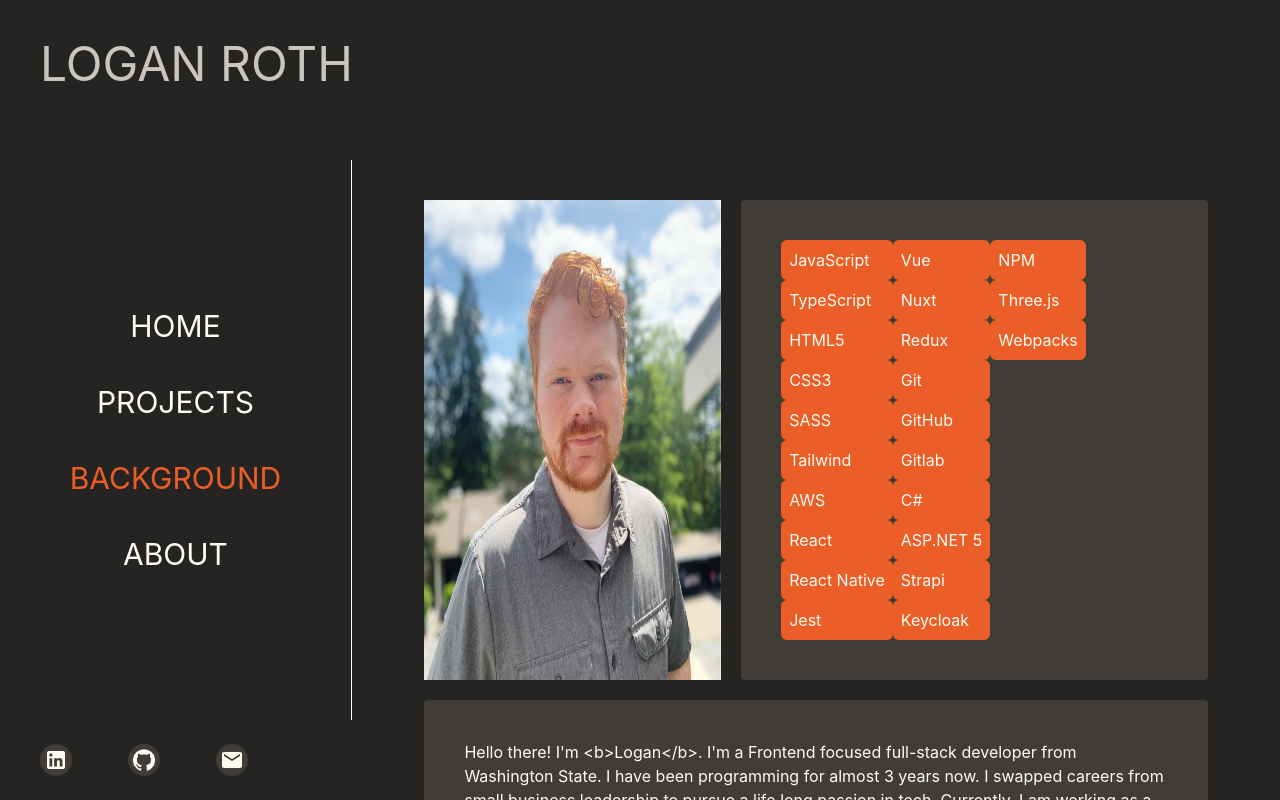
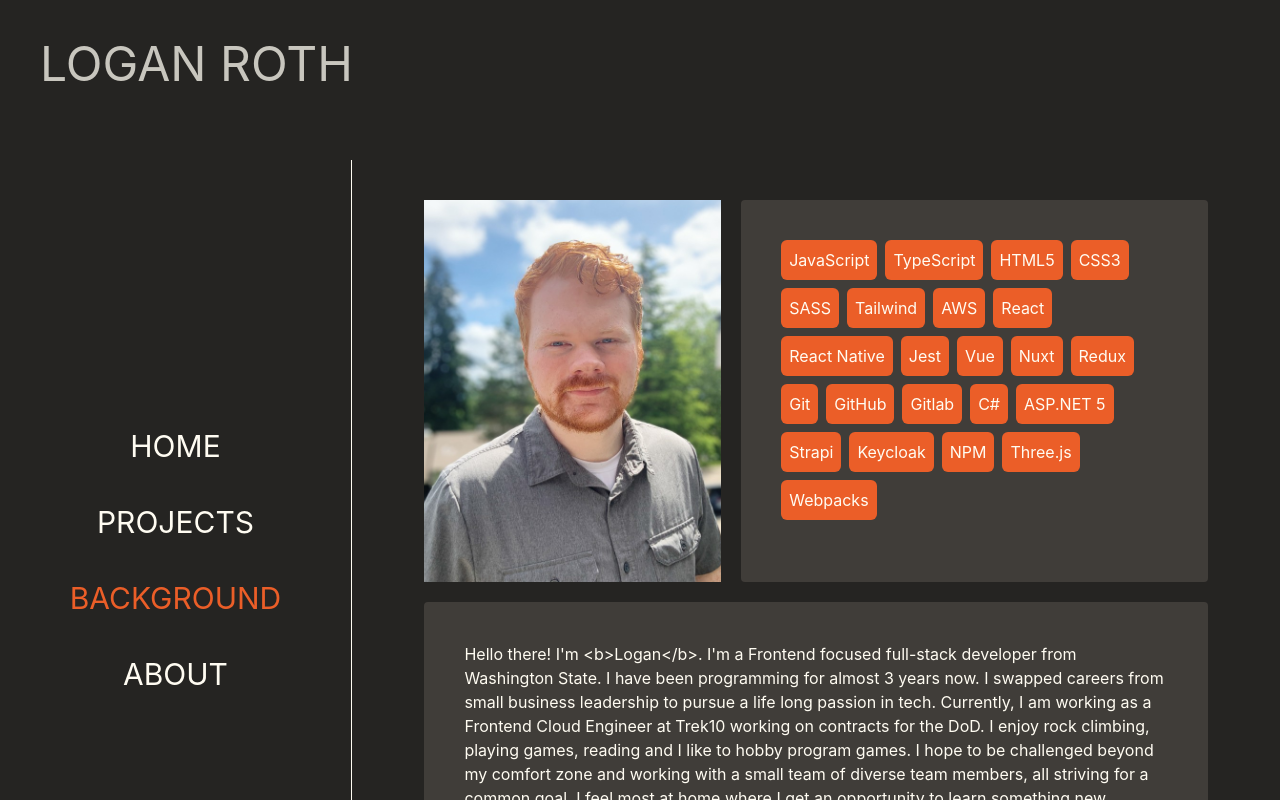
Before and after one commit to Lo-GR/portfolio2.0, a React (Create React App) app: page /background in a window 1280 px wide. Shown: the top 800 px of the page. Built offline with nearby package versions, Linux system fonts and the light colour scheme.

Commit message:
fix styling more

```diff
--- a/src/App.tsx
+++ b/src/App.tsx
@@ -6,14 +6,14 @@ import Footer from './components/Footer/Footer';
 import { globalConfig } from './utils/globalConfig';
 import { getHeight } from './utils/helpers';
 import classNames from "classnames";
-import { useState } from 'react';
+import { useState, useEffect } from 'react';
 import MobileNav from './components/MobileNav/MobileNav';
 import Projects from './components/Projects/Projects';
 import Background from './components/Background/Background';
 import About from './components/About/About';
 
 
-import { BrowserRouter, Routes, Route } from "react-router-dom";
+import { BrowserRouter, Routes, Route, useLocation } from "react-router-dom";
 
 function App() {
   const footerHeight: number = globalConfig.footer.height;
@@ -21,15 +21,25 @@ function App() {
   const contentHeight: string = getHeight(footerHeight + headerHeight);
 
   const [open, setOpen] = useState(false);
+  const [heightStyling, setHeightStyling] = useState(contentHeight);
+
+  const location = window.location.pathname;
+  // let heightStyling = contentHeight;
+
+  useEffect(() => {
+    if (location === '/background') {
+      setHeightStyling('h-full')
+    }
+  }, [location])
 
   const handleMobileNav = () => {
     setOpen(!open);
   }
 
   return (
-    <div className='h-full'>
+    <div className='md:h-full'>
       <Header open={open} handleOpen={handleMobileNav} />
-      <div className={classNames(contentHeight, 'flex flex-row relative')}>
+      <div className={classNames(heightStyling, 'flex flex-row relative')}>
         <BrowserRouter>
           <Nav />
           <MobileNav open={open} handleOpen={handleMobileNav} />
--- a/src/components/BackgroundWidgets/BackgroundSkills.tsx
+++ b/src/components/BackgroundWidgets/BackgroundSkills.tsx
@@ -8,8 +8,8 @@ interface BackgroundSkillsProps {
 
 export default function BackgroundSkills({ skills, className }: BackgroundSkillsProps) {
   return (
-    <div className={classNames(className, 'bg-dark-400 w-full h-full p-10 rounded')}>
-      <div className="flex flex-col flex-wrap text-light-500">
+    <div className={classNames(className, 'bg-dark-400 w-full p-10 rounded')}>
+      <div className="flex flex-wrap text-light-500 gap-2  h-3/4">
         {skills.map(skill => <SkillPill skill={skill} />)}
       </div>
     </div>
--- a/src/components/BackgroundWidgets/Blurb.tsx
+++ b/src/components/BackgroundWidgets/Blurb.tsx
@@ -6,7 +6,7 @@ interface BlurbProps {
 }
 export default function Blurb({ experience, className }: BlurbProps) {
   return (
-    <div className={classNames(className, 'bg-dark-400 h-full w-full p-10 rounded')}>
+    <div className={classNames(className, 'bg-dark-400 w-full p-10 rounded')}>
       <p className='text-light-500'> {experience} </p>
     </div>
   )
--- a/src/components/BackgroundWidgets/Portrait.tsx
+++ b/src/components/BackgroundWidgets/Portrait.tsx
@@ -7,8 +7,8 @@ interface PortraitProps {
 
 export default function Portrait({ image, className }: PortraitProps) {
   return (
-    <div className={classNames(className, ' w-full h-full rounded')}>
-      <img src={image} alt="portrait of web developer" className='h-full' />
+    <div className={classNames(className, 'w-full rounded relative')}>
+      <img src={image} alt="portrait of web developer" className='object-cover' />
     </div >
   )
 }
--- a/src/components/BackgroundWidgets/SkillPill.tsx
+++ b/src/components/BackgroundWidgets/SkillPill.tsx
@@ -5,6 +5,6 @@ interface SkillPillProps {
 }
 export default function SkillPill({ skill }: SkillPillProps) {
   return (
-    <div className='p-2 rounded-md bg-highlight flex'>{skill}</div>
+    <div className='p-2 rounded-md bg-highlight max-h-10'>{skill}</div>
   )
 }
```
